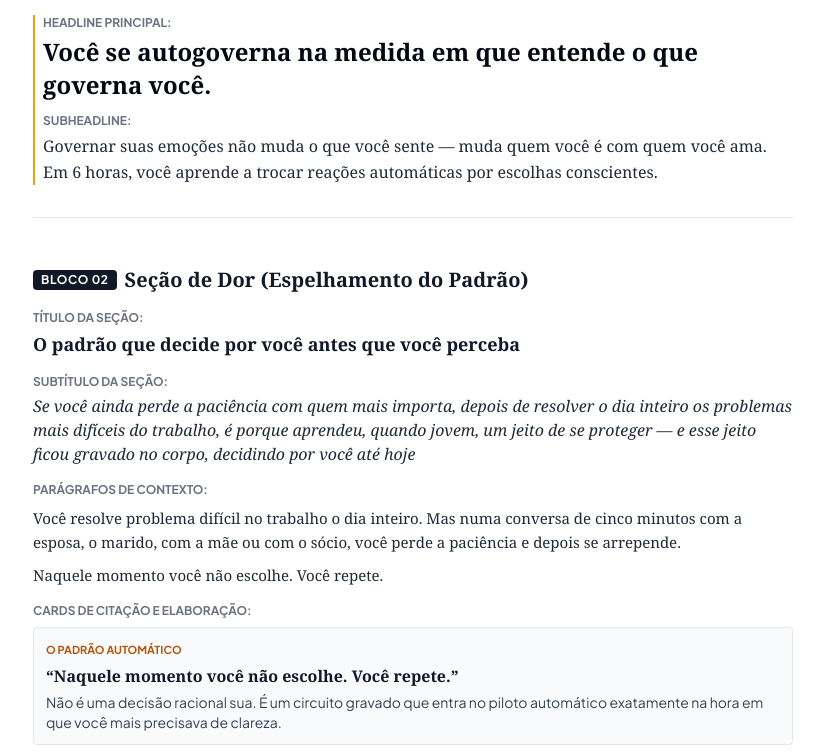
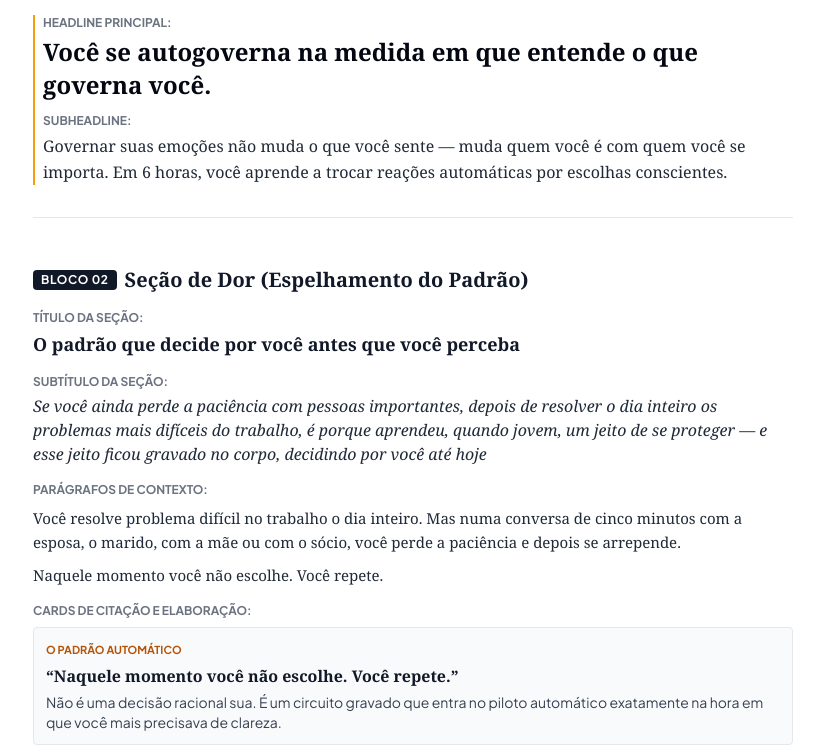
Before and after one commit to Marcelribeiro777/landing-page-vicente-governe-suas-emo-es, a React (Vite) app: page /conteudo in a window 1280 px wide. Shown: the part 663-1419 px from the top of the page, without its empty margins (227-1051 px from the left). Built offline with nearby package versions, Linux system fonts and the light colour scheme; a web font is replaced by a local one.

Commit message:
Atualiza textos da subheadline e dor no eventContent e incrementa versao

```diff
--- a/package.json
+++ b/package.json
@@ -2,7 +2,7 @@
   "name": "skip-react-template",
   "description": "A frontend React Vite TypeScript Shadcn UI template for Skip projects",
   "private": true,
-  "version": "0.0.52",
+  "version": "0.0.53",
   "type": "module",
   "scripts": {
     "start": "vite dev",
--- a/src/content/event.ts
+++ b/src/content/event.ts
@@ -172,7 +172,7 @@ export const eventContent: EventData = {
       'A ÚNICA imersão presencial de AUTOGOVERNO EMOCIONAL que te ensina a ter firmeza sem autoritarismo e sem desgaste',
     headline: 'Você se autogoverna na medida em que entende o que governa você.',
     subheadline:
-      'Governar suas emoções não muda o que você sente — muda quem você é com quem você ama. Em 6 horas, você aprende a trocar reações automáticas por escolhas conscientes.',
+      'Governar suas emoções não muda o que você sente — muda quem você é com quem você se importa. Em 6 horas, você aprende a trocar reações automáticas por escolhas conscientes.',
     dateDisplay: '07 de Novembro de 2026',
     locationDisplay: 'Fortaleza/CE',
     venueName: 'Local a divulgar – Fortaleza/CE',
@@ -187,7 +187,7 @@ export const eventContent: EventData = {
   painMirroring: {
     title: 'O padrão que decide por você antes que você perceba',
     subtitle:
-      'Se você ainda perde a paciência com quem mais importa, depois de resolver o dia inteiro os problemas mais difíceis do trabalho, é porque aprendeu, quando jovem, um jeito de se proteger — e esse jeito ficou gravado no corpo, decidindo por você até hoje',
+      'Se você ainda perde a paciência com pessoas importantes, depois de resolver o dia inteiro os problemas mais difíceis do trabalho, é porque aprendeu, quando jovem, um jeito de se proteger — e esse jeito ficou gravado no corpo, decidindo por você até hoje',
     contextParagraphs: [
       'Você resolve problema difícil no trabalho o dia inteiro. Mas numa conversa de cinco minutos com a esposa, o marido, com a mãe ou com o sócio, você perde a paciência e depois se arrepende.',
       'Naquele momento você não escolhe. Você repete.',
--- a/src/lib/pocketbase/schema.json
+++ b/src/lib/pocketbase/schema.json
@@ -1,5 +1,5 @@
 {
-  "generatedAt": "2026-09-14T16:09:00.747Z",
+  "generatedAt": "2026-09-14T16:13:52.065Z",
   "collections": [
     {
       "name": "users",
```
Also changed, not shown: .skip.config.json.
